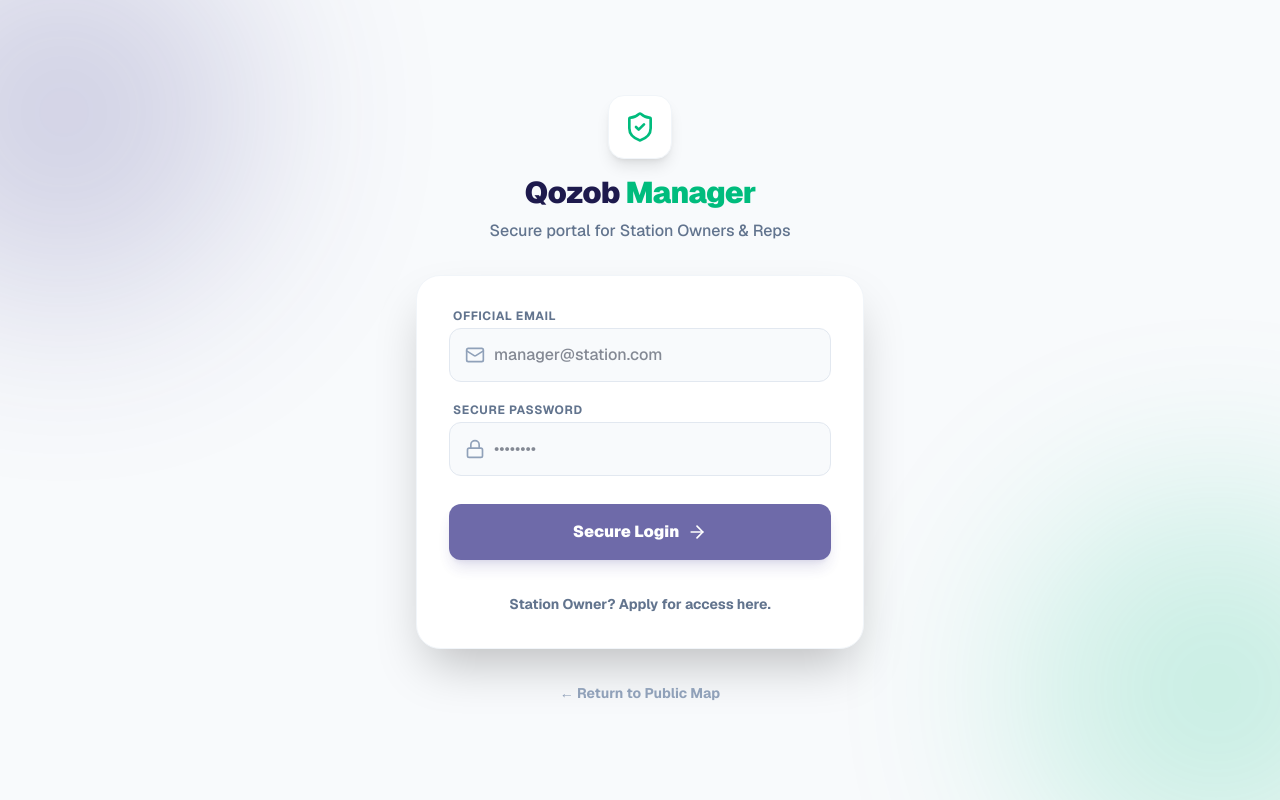
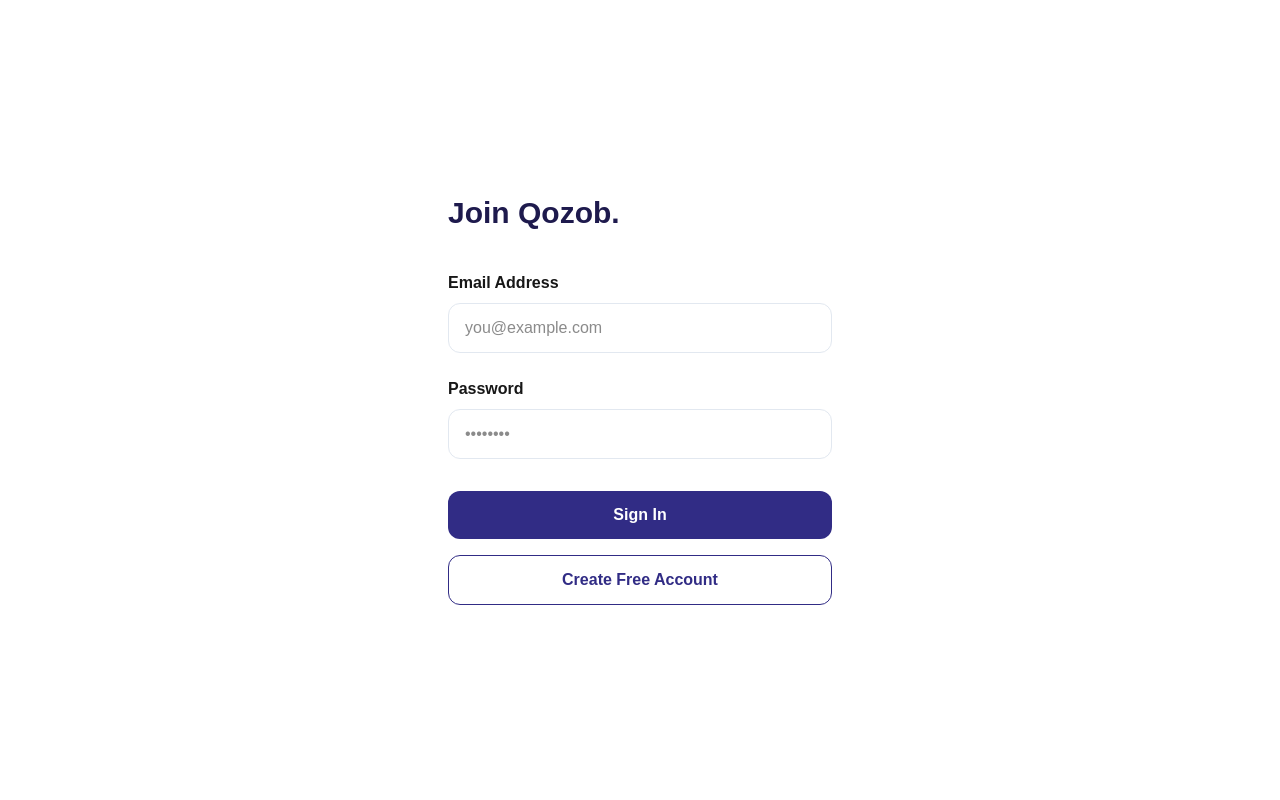
Before and after one commit to qozobng/qozob, a Next.js app: page /login in a window 1280 px wide. Built offline with nearby package versions, Linux system fonts and the light colour scheme; no server answers.

Commit message:
Implement secure Supabase Auth using Server Actions and project utilities

```diff
--- /dev/null
+++ b/app/login/actions.ts
@@ -0,0 +1,40 @@
+'use server'
+import { revalidatePath } from 'next/cache'
+import { redirect } from 'next/navigation'
+import { createClient } from '@/utils/supabase/server'
+
+export async function login(formData: FormData) {
+  const supabase = await createClient()
+
+  const data = {
+    email: formData.get('email') as string,
+    password: formData.get('password') as string,
+  }
+
+  const { error } = await supabase.auth.signInWithPassword(data)
+
+  if (error) {
+    redirect('/login?error=Could not authenticate user')
+  }
+
+  revalidatePath('/', 'layout')
+  redirect('/')
+}
+
+export async function signup(formData: FormData) {
+  const supabase = await createClient()
+
+  const data = {
+    email: formData.get('email') as string,
+    password: formData.get('password') as string,
+  }
+
+  const { error } = await supabase.auth.signUp(data)
+
+  if (error) {
+    redirect('/login?error=Could not create user')
+  }
+
+  revalidatePath('/', 'layout')
+  redirect('/login?message=Check your email to confirm registration')
+}
--- a/app/login/page.tsx
+++ b/app/login/page.tsx
@@ -1,197 +1,56 @@
-"use client";
+import { login, signup } from './actions'
 
-import React, { useState } from 'react';
-import { createClient } from '@supabase/supabase-js';
-import { Mail, Lock, ShieldCheck, ArrowRight, AlertCircle, CheckCircle2, Loader2 } from 'lucide-react';
-import { useRouter } from 'next/navigation';
+export default function LoginPage({
+  searchParams,
+}: {
+  searchParams: { message: string; error: string }
+}) {
+  return (
+    <div className="flex-1 flex flex-col w-full px-8 sm:max-w-md justify-center gap-2 mx-auto min-h-screen">
+      <form className="animate-in flex-1 flex flex-col w-full justify-center gap-2 text-foreground">
+        <h1 className="text-3xl font-black text-indigo-950 mb-8">Join Qozob.</h1>
 
-// --- Supabase Setup ---
-const supabaseUrl = process.env.NEXT_PUBLIC_SUPABASE_URL || "";
-const supabaseKey = process.env.NEXT_PUBLIC_SUPABASE_ANON_KEY || "";
-const supabase = createClient(supabaseUrl, supabaseKey);
+        <label className="text-md font-bold" htmlFor="email">Email Address</label>
+        <input
+          className="rounded-xl px-4 py-3 bg-white border border-slate-200 mb-4 outline-none focus:border-emerald-500"
+          name="email"
+          placeholder="you@example.com"
+          required
+        />
 
-export default function LoginPage() {
-  const router = useRouter();
-  const [isSignUp, setIsSignUp] = useState(false);
-  const [email, setEmail] = useState("");
-  const [password, setPassword] = useState("");
+        <label className="text-md font-bold" htmlFor="password">Password</label>
+        <input
+          className="rounded-xl px-4 py-3 bg-white border border-slate-200 mb-6 outline-none focus:border-emerald-500"
+          type="password"
+          name="password"
+          placeholder="••••••••"
+          required
+        />
 
-  // UI States
-  const [loading, setLoading] = useState(false);
-  const [error, setError] = useState<string | null>(null);
-  const [success, setSuccess] = useState<string | null>(null);
+        <button
+          formAction={login}
+          className="bg-indigo-900 rounded-xl px-4 py-3 text-white font-black mb-2 hover:bg-indigo-800 transition-all"
+        >
+          Sign In
+        </button>
+        <button
+          formAction={signup}
+          className="border border-indigo-900 rounded-xl px-4 py-3 text-indigo-900 font-bold hover:bg-indigo-50 transition-all"
+        >
+          Create Free Account
+        </button>
 
-  const handleAuth = async (e: React.FormEvent) => {
-    e.preventDefault();
-    setLoading(true);
-    setError(null);
-    setSuccess(null);
-
-    try {
-      if (isSignUp) {
-        // --- CREATE NEW ACCOUNT ---
-        const { data, error: signUpError } = await supabase.auth.signUp({
-          email,
-          password,
-        });
-
-        if (signUpError) throw signUpError;
-
-        setSuccess("Account created successfully! Logging you in...");
-        // Redirect to dashboard after brief delay
-        setTimeout(() => router.push('/dashboard'), 1500);
-
-      } else {
-        // --- LOGIN TO EXISTING ACCOUNT ---
-        const { data, error: signInError } = await supabase.auth.signInWithPassword({
-          email,
-          password,
-        });
-
-        if (signInError) throw signInError;
-
-        setSuccess("Login successful! Redirecting...");
-        // Redirect to dashboard after brief delay
-        setTimeout(() => router.push('/dashboard'), 1000);
-      }
-    } catch (err: any) {
-      setError(err.message || "An error occurred during authentication.");
-    } finally {
-      setLoading(false);
-    }
-  };
-
-  return (
-    <div className="min-h-screen bg-slate-50 flex flex-col justify-center items-center p-4 font-sans relative overflow-hidden">
-
-      {/* Background Decorative Elements */}
-      <div className="absolute top-[-10%] left-[-10%] w-96 h-96 bg-indigo-900 rounded-full blur-[100px] opacity-20"></div>
-      <div className="absolute bottom-[-10%] right-[-10%] w-96 h-96 bg-emerald-500 rounded-full blur-[100px] opacity-20"></div>
-
-      <div className="w-full max-w-md relative z-10">
-
-        {/* Brand Header */}
-        <div className="text-center mb-8 animate-in fade-in slide-in-from-bottom-4 duration-500">
-          <div className="bg-white w-16 h-16 rounded-2xl shadow-lg mx-auto mb-4 flex items-center justify-center border border-slate-100">
-            <ShieldCheck className="w-8 h-8 text-emerald-500" />
-          </div>
-          <h1 className="text-3xl font-black text-indigo-950 tracking-tight">
-            Qozob <span className="text-emerald-500">Manager</span>
-          </h1>
-          <p className="text-slate-500 mt-2 font-medium">
-            Secure portal for Station Owners & Reps
+        {searchParams?.message && (
+          <p className="mt-4 p-4 bg-emerald-50 text-emerald-700 text-center font-bold rounded-lg border border-emerald-100">
+            {searchParams.message}
           </p>
-        </div>
-
-        {/* Auth Card */}
-        <div className="bg-white rounded-3xl shadow-2xl p-8 border border-slate-100 animate-in fade-in slide-in-from-bottom-8 duration-700">
-
-          {/* Status Messages */}
-          {error && (
-            <div className="mb-6 p-4 bg-red-50 border border-red-100 rounded-xl flex items-start gap-3">
-              <AlertCircle className="w-5 h-5 text-red-500 flex-shrink-0 mt-0.5" />
-              <p className="text-sm text-red-700 font-medium">{error}</p>
-            </div>
-          )}
-          {success && (
-            <div className="mb-6 p-4 bg-emerald-50 border border-emerald-100 rounded-xl flex items-start gap-3">
-              <CheckCircle2 className="w-5 h-5 text-emerald-600 flex-shrink-0 mt-0.5" />
-              <p className="text-sm text-emerald-700 font-medium">{success}</p>
-            </div>
-          )}
-
-          <form onSubmit={handleAuth} className="flex flex-col gap-5">
-
-            {/* Email Input */}
-            <div>
-              <label className="text-xs font-bold text-slate-500 uppercase tracking-wider ml-1 mb-1 block">
-                Official Email
-              </label>
-              <div className="relative">
-                <div className="absolute inset-y-0 left-0 pl-4 flex items-center pointer-events-none">
-                  <Mail className="h-5 w-5 text-slate-400" />
-                </div>
-                <input
-                  type="email"
-                  required
-                  value={email}
-                  onChange={(e) => setEmail(e.target.value)}
-                  className="block w-full pl-11 pr-4 py-3.5 bg-slate-50 border border-slate-200 rounded-xl text-slate-900 focus:ring-2 focus:ring-indigo-500 focus:border-indigo-500 outline-none transition-all font-medium"
-                  placeholder="manager@station.com"
-                />
-              </div>
-            </div>
-
-            {/* Password Input */}
-            <div>
-              <label className="text-xs font-bold text-slate-500 uppercase tracking-wider ml-1 mb-1 block">
-                Secure Password
-              </label>
-              <div className="relative">
-                <div className="absolute inset-y-0 left-0 pl-4 flex items-center pointer-events-none">
-                  <Lock className="h-5 w-5 text-slate-400" />
-                </div>
-                <input
-                  type="password"
-                  required
-                  value={password}
-                  onChange={(e) => setPassword(e.target.value)}
-                  className="block w-full pl-11 pr-4 py-3.5 bg-slate-50 border border-slate-200 rounded-xl text-slate-900 focus:ring-2 focus:ring-indigo-500 focus:border-indigo-500 outline-none transition-all font-medium"
-                  placeholder="••••••••"
-                />
-              </div>
-            </div>
-
-            {/* Submit Button */}
-            <button
-              type="submit"
-              disabled={loading || !email || !password}
-              className="mt-2 w-full flex items-center justify-center gap-2 bg-indigo-900 hover:bg-indigo-800 text-white font-black py-4 rounded-xl transition-all disabled:opacity-70 disabled:cursor-not-allowed shadow-lg shadow-indigo-900/20"
-            >
-              {loading ? (
-                <>
-                  <Loader2 className="w-5 h-5 animate-spin" />
-                  {isSignUp ? "Creating Account..." : "Authenticating..."}
-                </>
-              ) : (
-                <>
-                  {isSignUp ? "Create Manager Account" : "Secure Login"}
-                  <ArrowRight className="w-5 h-5" />
-                </>
-              )}
-            </button>
-          </form>
-
-          {/* Toggle Login/Signup */}
-          <div className="mt-8 text-center">
-            <button
-              type="button"
-              onClick={() => {
-                setIsSignUp(!isSignUp);
-                setError(null);
-                setSuccess(null);
-              }}
-              className="text-sm font-bold text-slate-500 hover:text-indigo-600 transition-colors"
-            >
-              {isSignUp
-                ? "Already have an account? Sign in here."
-                : "Station Owner? Apply for access here."}
-            </button>
-          </div>
-
-        </div>
-
-        {/* Back to Map Link */}
-        <div className="mt-8 text-center">
-          <button
-            onClick={() => router.push('/')}
-            className="text-sm font-bold text-slate-400 hover:text-slate-600 transition-colors"
-          >
-            ← Return to Public Map
-          </button>
-        </div>
-
-      </div>
+        )}
+        {searchParams?.error && (
+          <p className="mt-4 p-4 bg-red-50 text-red-700 text-center font-bold rounded-lg border border-red-100">
+            {searchParams.error}
+          </p>
+        )}
+      </form>
     </div>
-  );
+  )
 }
--- a/package.json
+++ b/package.json
@@ -9,6 +9,7 @@
     "lint": "eslint"
   },
   "dependencies": {
+    "@supabase/ssr": "^0.10.0",
     "@supabase/supabase-js": "^2.98.0",
     "@vis.gl/react-google-maps": "^1.7.1",
     "lucide-react": "^0.577.0",
--- /dev/null
+++ b/utils/supabase/server.ts
@@ -0,0 +1,29 @@
+import { createServerClient } from '@supabase/ssr'
+import { cookies } from 'next/headers'
+
+export async function createClient() {
+  const cookieStore = await cookies()
+
+  return createServerClient(
+    process.env.NEXT_PUBLIC_SUPABASE_URL!,
+    process.env.NEXT_PUBLIC_SUPABASE_ANON_KEY!,
+    {
+      cookies: {
+        getAll() {
+          return cookieStore.getAll()
+        },
+        setAll(cookiesToSet) {
+          try {
+            cookiesToSet.forEach(({ name, value, options }) =>
+              cookieStore.set(name, value, options)
+            )
+          } catch {
+            // The `setAll` method was called from a Server Component.
+            // This can be ignored if you have middleware refreshing
+            // user sessions.
+          }
+        },
+      },
+    }
+  )
+}
```
Also changed, not shown: 1 other file (tests, documents, lock files or other folders).
